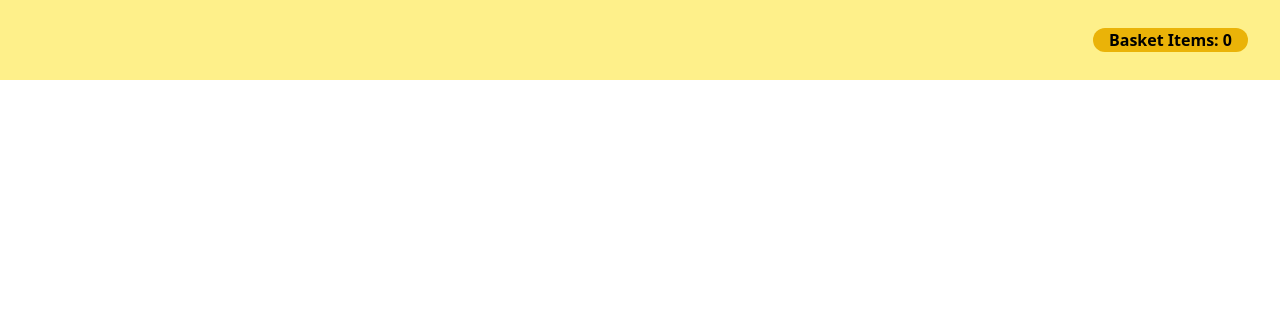
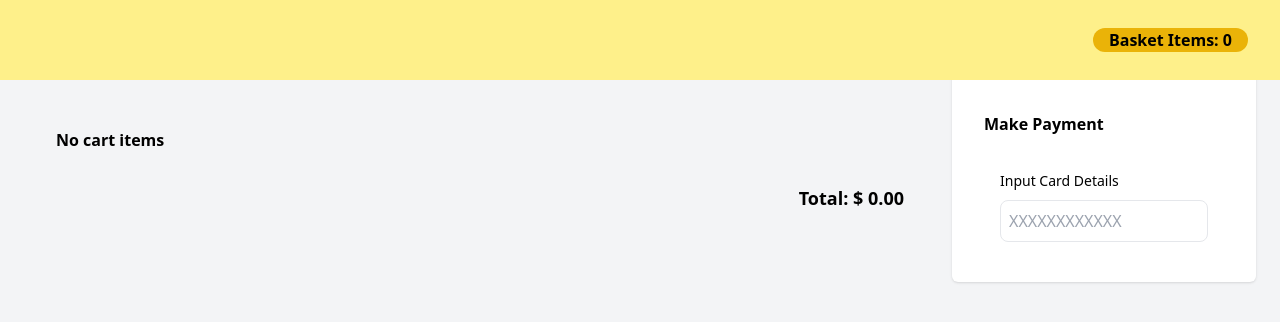
Before and after one commit to somteacodes/basket-check-out-react-readux, a React (Create React App) app: page /cart in a window 1280 px wide. Shown: the top 322 px of the page. Built offline with nearby package versions, Linux system fonts and the light colour scheme.

Commit message:
Added Cart page and slices

```diff
--- /dev/null
+++ b/src/components/CartItem.tsx
@@ -0,0 +1,72 @@
+import { ChangeEvent, FC } from "react";
+import { useDispatch } from "react-redux";
+import {
+  removeAllProduct,
+  updateAmount,
+} from "../store/modules/cart/cartSlice";
+import { AppDispatch } from "../store/store";
+
+import { Button } from "./Button";
+
+type CartItemProps = {
+  item: ProductItemType;
+};
+
+export const CartItem: FC<CartItemProps> = ({ item }) => {
+  const dispatch = useDispatch<AppDispatch>();
+
+  const quantitySelectHandler = (e: ChangeEvent<HTMLSelectElement>) =>
+    dispatch(updateAmount({ sku: item.sku, amount: e.target.value }));
+
+  const productQuantities = [];
+  for (let i = 1; i <= item.basketLimit; i++) {
+    productQuantities.push(
+      <option value={i} key={`${i}-${item.sku}`} selected={item.amount === i}>
+        {i}
+      </option>
+    );
+  }
+
+  const removeAllProductClickHandler = (item: ProductItemType) =>
+    dispatch(removeAllProduct(item));
+
+  return (
+    <div
+      className="bg-white rounded-md  p-6 drop-shadow-md flex items-center lg:space-x-6 space-y-6 lg:space-y-0 flex-col lg:flex-row "
+      key={item.sku}
+    >
+      <div className="flex lg:flex-1 w-full space-x-4">
+        <img
+          src={item.image || `https://picsum.photos/200`}
+          alt={item.name}
+          className="w-20 h-20 rounded-lg"
+        />
+
+        <div className="flex-1">
+          <p className="text-lg font-bold">{item.name}</p>
+          <p className="text-sm text-gray-700">Unit Price ${item.price}</p>
+          <p className="text-lg font-bold">
+            Total Price ${item.price * item.amount!}
+          </p>
+          <div className="flex space-x-4 mt-2">
+            <p>Quantity</p>
+            <select onChange={e => quantitySelectHandler(e)}>
+              {productQuantities}
+            </select>
+          </div>
+        </div>
+      </div>
+
+      <div className="flex lg:flex-col items-center lg:space-y-4 space-x-4 lg:space-x-0">
+        <Button
+          data-testid={`remove-${item.sku}`}
+          background="bg-red-800"
+          color="text-white"
+          onClick={() => removeAllProductClickHandler(item)}
+        >
+          Remove All
+        </Button>
+      </div>
+    </div>
+  );
+};
--- /dev/null
+++ b/src/components/CartList.tsx
@@ -0,0 +1,27 @@
+import { FC } from "react";
+import { useSelector } from "react-redux";
+import { totalAmount } from "../store/modules/cart/cartSlice";
+import { RootState } from "../store/store";
+import { CartItem } from "./CartItem";
+
+export const CartList: FC = () => {
+  const { cart } = useSelector((state: RootState) => state);
+  const totalCost = useSelector(totalAmount)
+  return (
+    <>
+    <div className="grid grid-cols-1 gap-6 px-8 pt-32">
+      {cart.length > 0 ? (
+        cart.map(item => <CartItem item={item} key={item.sku} />)
+      ) : (
+        <>
+          <p className="font-bold">No cart items</p>
+        </>
+      )}
+    </div>
+
+    <div className="flex justify-end px-8 mt-8">
+        <p className="font-bold text-lg">Total: $ {totalCost.toFixed(2)} </p>
+    </div>
+    </>
+  );
+};
--- a/src/components/Header.tsx
+++ b/src/components/Header.tsx
@@ -1,36 +1,29 @@
 import { useSelector } from "react-redux";
-import { useLocation } from "react-router-dom";
-import { RootState } from "../store/store";
+import { Link, useLocation } from "react-router-dom";
+import { cartItemsCount, totalAmount } from "../store/modules/cart/cartSlice";
 
 export const Header = () => {
-  const cartItemsCount = useSelector((state: RootState) => {
-    let count = 0;
-    state.cart.forEach(
-      (cartItem: ProductItemType) => (count += cartItem.amount!)
-    );
-    return count;
-  });
-  const totalAmount = useSelector((state: RootState) => {
-    let amount = 0;
-    state.cart.forEach(
-      (cartItem: ProductItemType) =>
-        (amount += cartItem.amount! * cartItem.price)
-    );
-    return amount;
-  });
+  const cartCount = useSelector(cartItemsCount);
+  const totalCost = useSelector(totalAmount);
 
-  const location = useLocation()
-  console.log(location);
+  const location = useLocation();
 
   return (
     <div className="h-20 bg-yellow-200 w-full px-8 f">
       <ul className="font-bold flex justify-end space-x-6 items-center h-full">
-        <li className="cursor-pointer rounded-full py px-4 bg-yellow-500 hover:bg-yellow-700">
-          Basket Items: {cartItemsCount}
-        </li>
-        {location.pathname === '/' && <li className="cursor-pointer rounded-full py px-4 bg-yellow-500 hover:bg-yellow-700">
-          Total Cost: $ {totalAmount.toFixed(2)}
-        </li>}
+        <Link to="/cart">
+          <li className="cursor-pointer rounded-full py px-4 bg-yellow-500 hover:bg-yellow-700">
+            Basket Items: {cartCount}
+          </li>
+        </Link>
+
+        {location.pathname === "/" && (
+          <Link to="/cart">
+            <li className="cursor-pointer rounded-full py px-4 bg-yellow-500 hover:bg-yellow-700">
+              Total Cost: $ {totalCost.toFixed(2)}
+            </li>
+          </Link>
+        )}
       </ul>
     </div>
   );
--- a/src/components/ProductItem.tsx
+++ b/src/components/ProductItem.tsx
@@ -1,6 +1,6 @@
 import { FC } from "react";
 import { useDispatch, useSelector } from "react-redux";
-import { addProduct, removeProduct } from "../store/modules/cart/cartSlice";
+import { addProduct, removeOneProduct } from "../store/modules/cart/cartSlice";
 import { AppDispatch, RootState } from "../store/store";
 import { Button } from "./Button";
 
@@ -10,20 +10,19 @@ type ProductItemProps = {
 export const ProductItem: FC<ProductItemProps> = ({ item }) => {
   const dispatch = useDispatch<AppDispatch>();
 
+  const itemAmount = useSelector((state: RootState) =>
+    state.cart.reduce((sumAmount: any, item: ProductItemType) => {
+      sumAmount[item.sku] = item.amount;
+      return sumAmount;
+    }, {})
+  );
 
-  const itemAmount = useSelector((state: RootState) =>
-    state.cart.reduce((sumAmount:any, item: ProductItemType)=>{
-        sumAmount[item.sku]=item.amount
-        return sumAmount;
-    },{})
-  )
+  const addToCartHandler = (item: ProductItemType) =>
+    dispatch(addProduct(item));
 
-  const addToCartHandler = (item: ProductItemType) => {
-    dispatch(addProduct(item));
-  };
-  const removeFromCartHandler = (item: ProductItemType) => {
-    dispatch(removeProduct(item));
-  };
+  const removeFromCartHandler = (item: ProductItemType) =>
+    dispatch(removeOneProduct(item));
+
   return (
     <div
       className="bg-white rounded-md  p-6 drop-shadow-md flex items-center lg:space-x-6 space-y-6 lg:space-y-0 flex-col lg:flex-row "
@@ -59,7 +58,7 @@ export const ProductItem: FC<ProductItemProps> = ({ item }) => {
           Add to basket
         </Button>
         <Button
-         data-testid={`remove-${item.sku}`}
+          data-testid={`remove-${item.sku}`}
           background="bg-red-800"
           color="text-white"
           disabled={!itemAmount[item.sku] && true}
--- a/src/pages/CheckOut.tsx
+++ b/src/pages/CheckOut.tsx
@@ -1,12 +1,39 @@
-import { FC } from "react"
-type CheckOutProps={
+import { ChangeEvent, FC, useState } from "react";
+import { CartList } from "../components/CartList";
+type CheckOutProps = {};
+export const CheckOut: FC<CheckOutProps> = () => {
+  const [cardNumber, setCardNumber] = useState("");
 
-}
-export const CheckOut:FC<CheckOutProps> =()=>{
+  const cardNumberTextFieldHandler = (e: ChangeEvent<HTMLInputElement>) => {
+    let value = e.target.value;
+    console.log(value);
+    setCardNumber(value);
+  };
 
-    return (
-            <>
-            cart here
-            </>
-    )
-}
+  return (
+    <div className="bg-gray-100 min-h-screen">
+      <div className="flex lg:space-x-4 lg:flex-row flex-col space-y-4 lg:space-y-0 px-6">
+        <div className="lg:w-3/4 w-full ">
+          <CartList />
+        </div>
+        <div className="lg:w-1/4 w-full">
+          <div className="bg-white shadow rounded-md p-8 ">
+            <p className="font-bold pb-8 mt-20">Make Payment</p>
+            <fieldset className="w-full px-4">
+              <label htmlFor="card-number" className="text-sm">
+                Input Card Details
+              </label>
+              <input
+                type="text"
+                className="my-2 p-2 border rounded-lg w-full"
+                placeholder="XXXXXXXXXXXX"
+                value={cardNumber}
+                onChange={(e) => cardNumberTextFieldHandler(e)}
+              />
+            </fieldset>
+          </div>
+        </div>
+      </div>
+    </div>
+  );
+};
--- a/src/pages/Home.tsx
+++ b/src/pages/Home.tsx
@@ -1,29 +1,14 @@
 import { FC } from "react";
-import { useSelector } from "react-redux";
-import { Outlet, useNavigate } from "react-router-dom";
-import { Button } from "../components/Button";
+import { Outlet } from "react-router-dom";
 import { Header } from "../components/Header";
-import { RootState } from "../store/store";
 
 export const Home: FC = () => {
-    const {cart} = useSelector( (state:RootState)=>state)
-    const navigate = useNavigate()
-    const toCheckOut =  ()=>navigate('/cart')
   return (
     <main>
       <div className="fixed w-full top-0 z-10">
         <Header />
       </div>
       <Outlet />
-      <div className="fixed bottom-0 w-full p-6 bg-white bg-opacity-80 flex justify-end">
-       {cart.length>0 && <Button
-          background="bg-green-600"
-          color="text-white"
-          onClick={() => toCheckOut()}
-        >
-          Proceed to cart
-        </Button>}
-      </div>
     </main>
   );
 };
--- a/src/pages/Product.tsx
+++ b/src/pages/Product.tsx
@@ -1,12 +1,32 @@
 import { FC } from "react";
+import { useSelector } from "react-redux";
+import { useNavigate } from "react-router-dom";
+import { Button } from "../components/Button";
 import { ProductList } from "../components/ProductList";
+import { RootState } from "../store/store";
 
 export const Product: FC = () => {
+  const { cart } = useSelector((state: RootState) => state);
+  const navigate = useNavigate();
+  const toCheckOut = () => navigate("/cart");
   return (
-    <div className="bg-gray-100 min-h-screen">
-      <div className="w-full">
-        <ProductList />
+    <>
+      <div className="bg-gray-100 min-h-screen">
+        <div className="w-full">
+          <ProductList />
+        </div>
       </div>
-    </div>
+      <div className="fixed bottom-0 w-full p-6 bg-white bg-opacity-80 flex justify-end">
+        {cart.length > 0 && (
+          <Button
+            background="bg-green-600"
+            color="text-white"
+            onClick={() => toCheckOut()}
+          >
+            Proceed to cart
+          </Button>
+        )}
+      </div>
+    </>
   );
 };
--- a/src/store/modules/cart/cartSlice.ts
+++ b/src/store/modules/cart/cartSlice.ts
@@ -1,4 +1,5 @@
 import { createSlice } from "@reduxjs/toolkit";
+import { RootState } from "../../store";
 
 const initialState: ProductItemType[] = [];
 export const cartSlice = createSlice({
@@ -16,7 +17,7 @@ export const cartSlice = createSlice({
         state.push({ ...action.payload, amount: 1 });
       }
     },
-    removeProduct: (state, action) => {
+    removeOneProduct: (state, action) => {
       const productIndex: any = state.findIndex(
         (product: ProductItemType) => product.sku === action.payload.sku
       );
@@ -26,9 +27,38 @@ export const cartSlice = createSlice({
         state.splice(productIndex, 1);
       }
     },
+    updateAmount: (state, action) => {
+      const productIndex = state.findIndex(
+        (product) => product.sku === action.payload.sku
+      );
+      if (productIndex >= 0)
+        state[productIndex].amount! = Number(action.payload.amount);
+    },
+    removeAllProduct: (state, action) => {
+      const productIndex: any = state.findIndex(
+        (product: ProductItemType) => product.sku === action.payload.sku
+      );
+      if (productIndex >= 0) state.splice(productIndex, 1);
+    },
   },
 });
 
-export const { addProduct,removeProduct } = cartSlice.actions;
+export const totalAmount = (state: RootState) => {
+  let amount = 0;
+  state.cart.forEach(
+    (cartItem: ProductItemType) => (amount += cartItem.amount! * cartItem.price)
+  );
+  return amount;
+};
+
+export const cartItemsCount = (state: RootState) => {
+  let count = 0;
+  state.cart.forEach(
+    (cartItem: ProductItemType) => (count += cartItem.amount!)
+  );
+  return count;
+};
+
+export const { addProduct, removeOneProduct, updateAmount, removeAllProduct } = cartSlice.actions;
 
 export default cartSlice.reducer;
```
